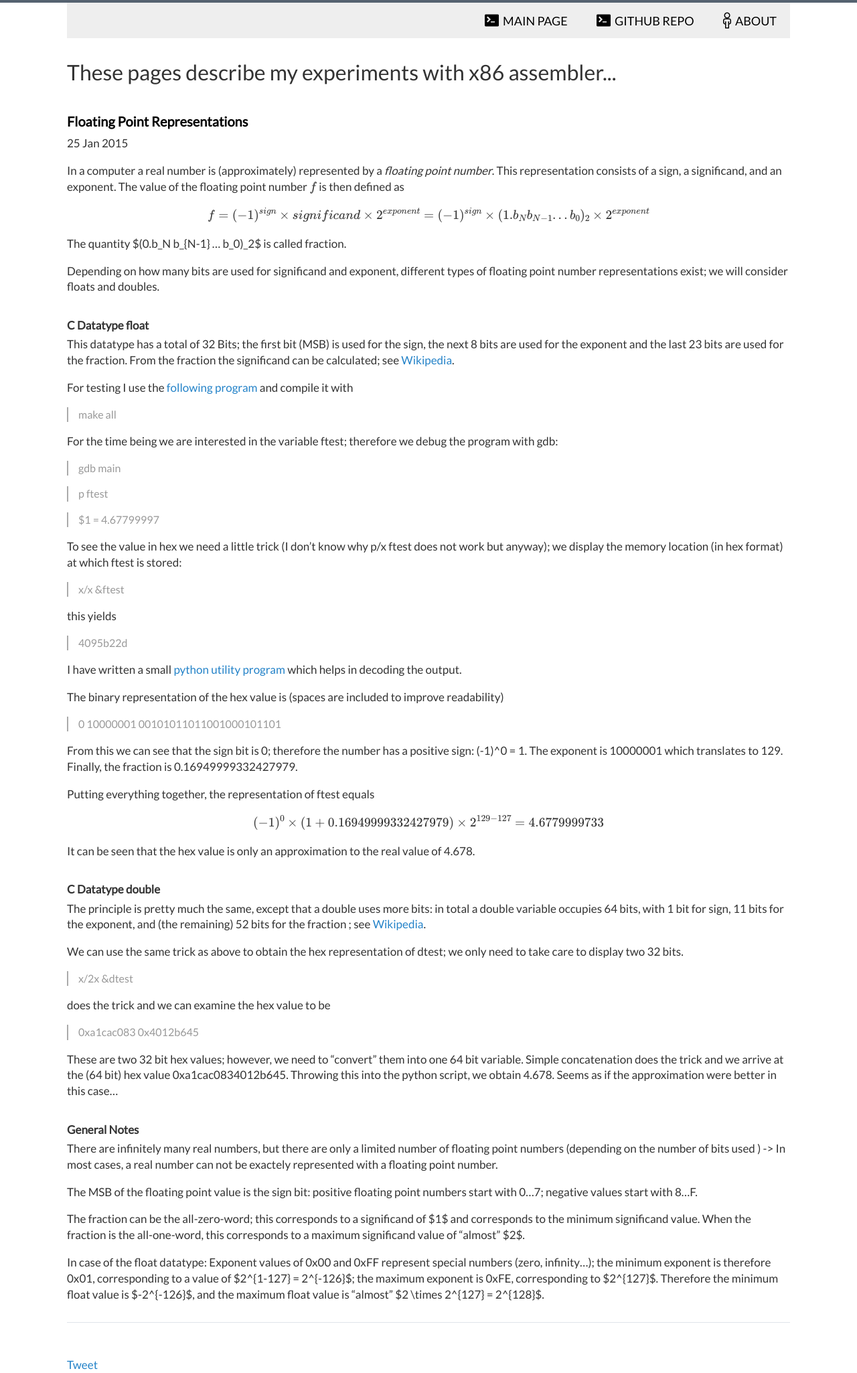
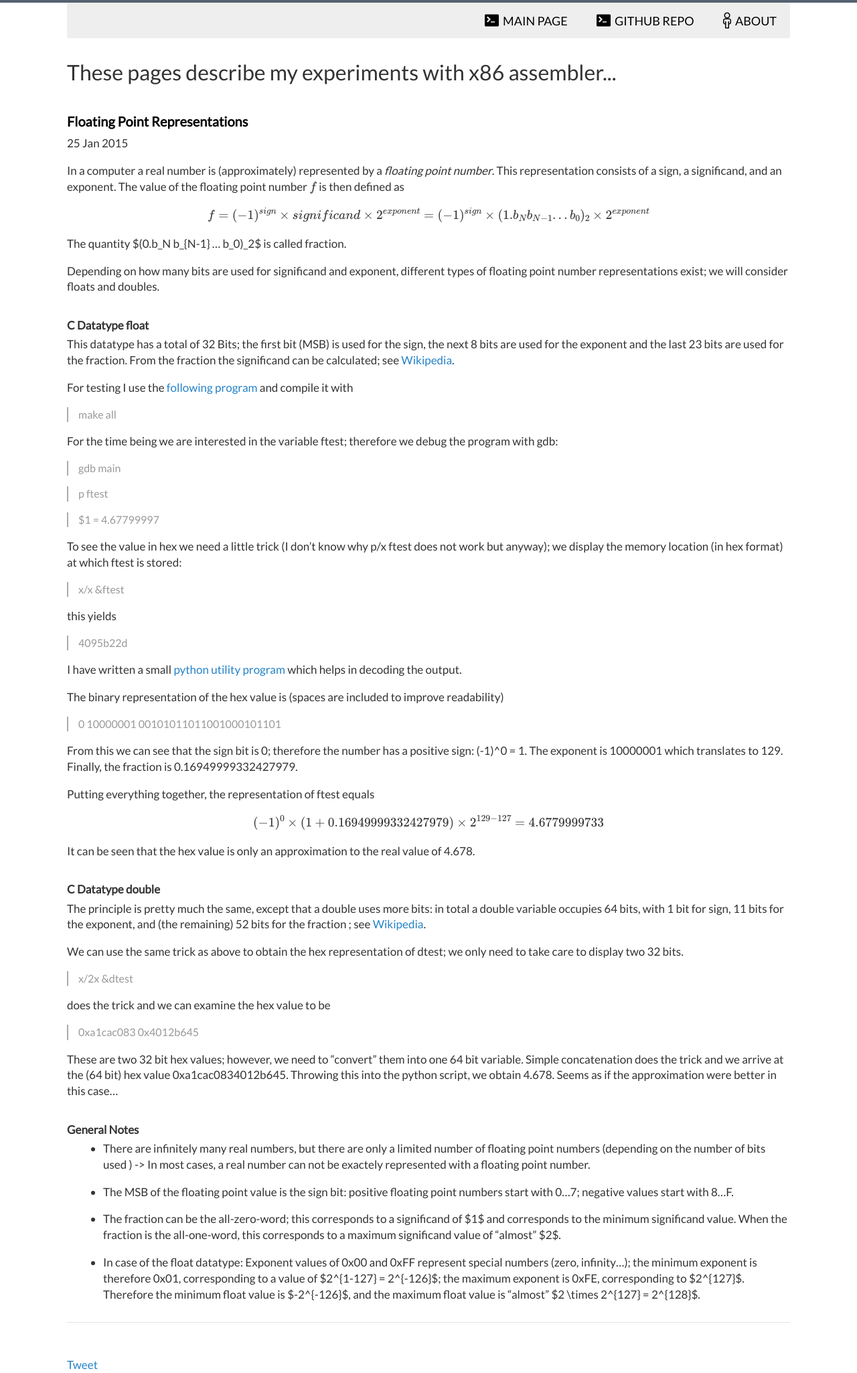
Before and after one commit to ClemensFMN/asm-stuff, a Jekyll site: the page built from _posts/2015-01-25-Floating-Point-Numbers.md, in a window 1280 px wide. Shown: the whole page at 67% size. Built offline with Jekyll 4.4.1, drawn with Linux system fonts in a browser that asks for light colours; Markdown is read by kramdown in place of the engine named in the settings; formulas are drawn with MathJax 3; comment, search, counter and statistics services are not loaded.

Commit message:
made list

```diff
--- a/_posts/2015-01-25-Floating-Point-Numbers.md
+++ b/_posts/2015-01-25-Floating-Point-Numbers.md
@@ -100,19 +100,19 @@ obtain 4.678. Seems as if the approximation were better in this case...
 
 ### General Notes ###
 
-There are infinitely many real numbers, but there are only a limited number of
+* There are infinitely many real numbers, but there are only a limited number of
 floating point numbers (depending on the number of bits used ) -> In most
 cases, a real number can not be exactely represented with a floating point
 number.
 
-The MSB of the floating point value is the sign bit: positive floating point
+* The MSB of the floating point value is the sign bit: positive floating point
 numbers start with 0...7; negative values start with 8...F.
 
-The fraction can be the all-zero-word; this corresponds to a significand of
+* The fraction can be the all-zero-word; this corresponds to a significand of
 $1$ and corresponds to the minimum significand value. When the fraction is the
 all-one-word, this corresponds to a maximum significand value of "almost" $2$.
 
-In case of the float datatype: Exponent values of 0x00 and 0xFF represent
+* In case of the float datatype: Exponent values of 0x00 and 0xFF represent
 special numbers (zero, infinity...); the minimum exponent is therefore 0x01,
 corresponding to a value of $2^{1-127} = 2^{-126}$; the maximum exponent is
 0xFE, corresponding to $2^{127}$. Therefore the minimum float value is
```
